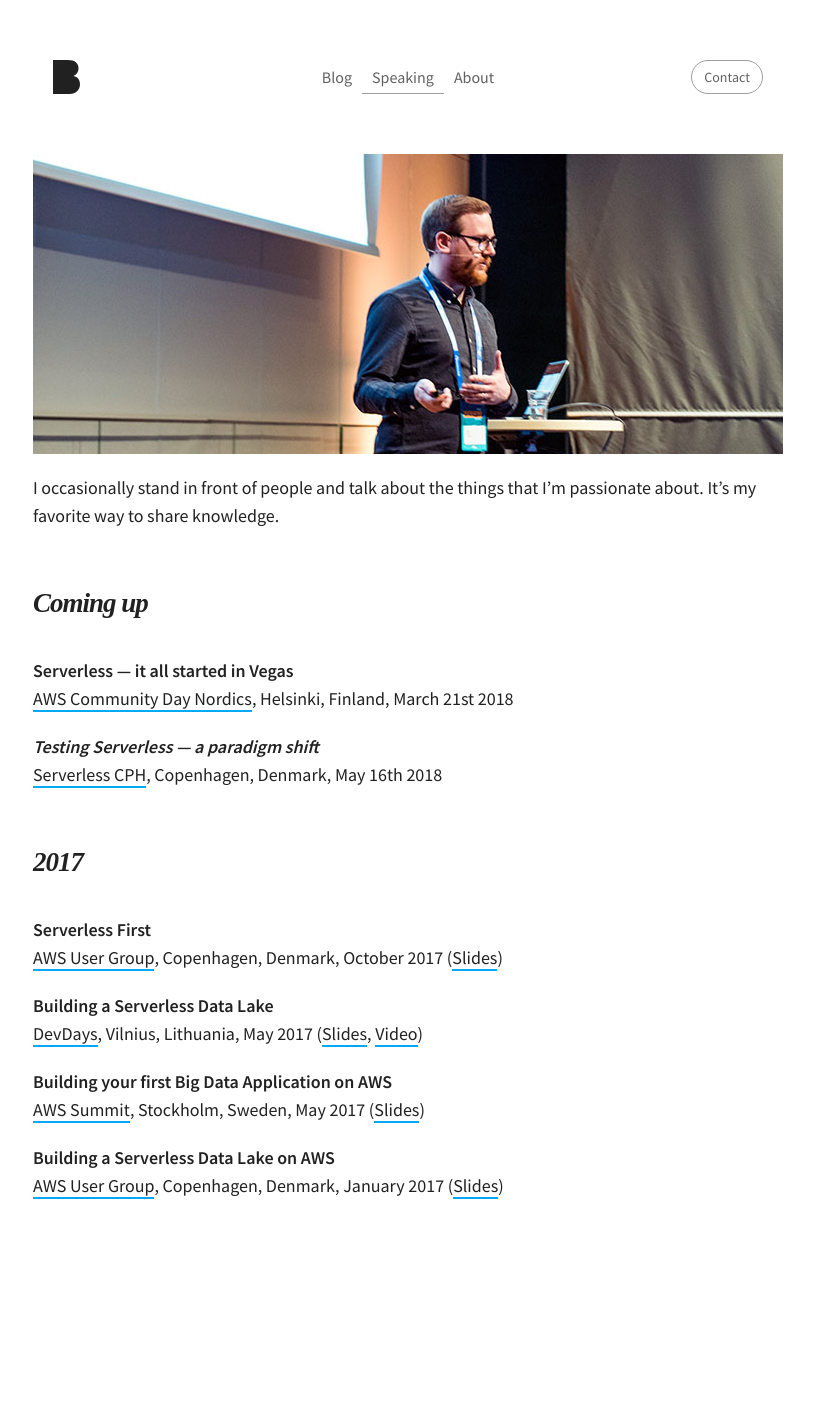
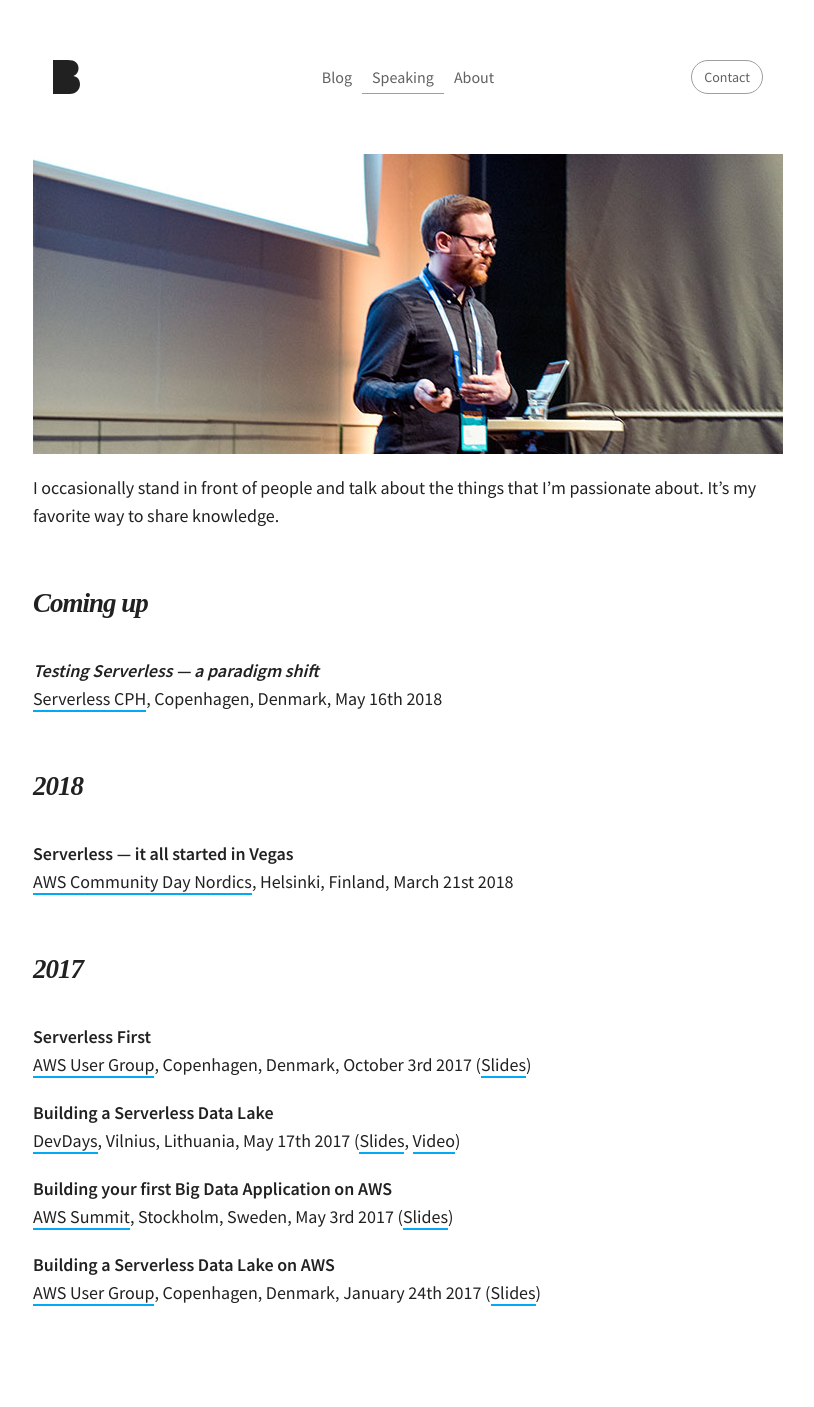
Before and after one commit to martinbuberl/martinbuberl.github.io, a Jekyll site: the page built from speaking.md, in a window 1280 px wide. Shown: the whole page, without its empty margins (232-1046 px from the left). Built offline with Jekyll 4.4.1, drawn with Linux system fonts in a browser that asks for light colours; nearby versions of some CDN libraries; some web fonts are replaced; before the commit the page ends 1300 px from its top, so only the background shows below that.

Commit message:
Added exact dates

```diff
--- a/speaking.md
+++ b/speaking.md
@@ -11,22 +11,24 @@ I occasionally stand in front of people and talk about the things that I'm passi
 
 <h2 id="coming-up" class="has-permalink">Coming up<a class="permalink" title="Permalink" href="#coming-up">#</a></h2>
 
+***Testing Serverless — a paradigm shift***<br/>
+[Serverless CPH](https://serverlesscph.dk/), Copenhagen, Denmark, May 16th 2018
+
+<h2 id="2018" class="has-permalink">2018<a class="permalink" title="Permalink" href="#2018">#</a></h2>
+
 **Serverless — it all started in Vegas**<br/>
 [AWS Community Day Nordics](https://awsfin.org/communityday/), Helsinki, Finland, March 21st 2018
-
-***Testing Serverless — a paradigm shift***<br/>
-[Serverless CPH](https://serverlesscph.dk/), Copenhagen, Denmark, May 16th 2018
 
 <h2 id="2017" class="has-permalink">2017<a class="permalink" title="Permalink" href="#2017">#</a></h2>
 
 **Serverless First**<br/>
-[AWS User Group](https://www.meetup.com/Copenhagen-AWS-User-Group/events/243107963/), Copenhagen, Denmark, October 2017 ([Slides](https://goo.gl/C9tAZk))
+[AWS User Group](https://www.meetup.com/Copenhagen-AWS-User-Group/events/243107963/), Copenhagen, Denmark, October 3rd 2017 ([Slides](https://goo.gl/C9tAZk))
 
 **Building a Serverless Data Lake**<br/>
-[DevDays](http://devdays.lt/), Vilnius, Lithuania, May 2017 ([Slides](https://goo.gl/sCWDrR), [Video](https://youtu.be/eZcgt0XaDfI))
+[DevDays](http://devdays.lt/), Vilnius, Lithuania, May 17th 2017 ([Slides](https://goo.gl/sCWDrR), [Video](https://youtu.be/eZcgt0XaDfI))
 
 **Building your first Big Data Application on AWS**<br/>
-[AWS Summit](https://aws.amazon.com/summits/stockholm/), Stockholm, Sweden, May 2017 ([Slides](https://goo.gl/GyteT7))
+[AWS Summit](https://aws.amazon.com/summits/stockholm/), Stockholm, Sweden, May 3rd 2017 ([Slides](https://goo.gl/GyteT7))
 
 **Building a Serverless Data Lake on AWS**<br/>
-[AWS User Group](https://www.meetup.com/Copenhagen-AWS-User-Group/events/236413711/), Copenhagen, Denmark, January 2017 ([Slides](https://goo.gl/aRvQMj))
+[AWS User Group](https://www.meetup.com/Copenhagen-AWS-User-Group/events/236413711/), Copenhagen, Denmark, January 24th 2017 ([Slides](https://goo.gl/aRvQMj))
```
